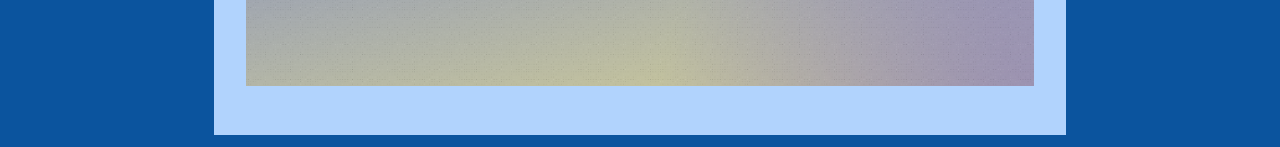
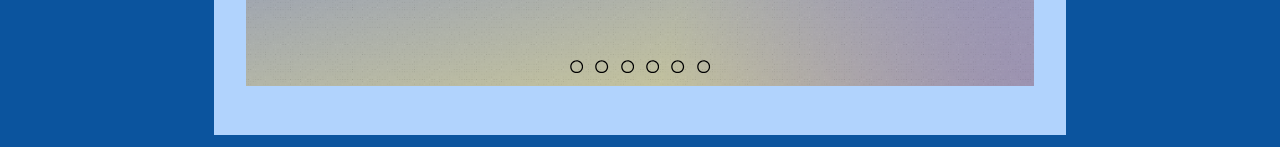
Before and after one commit to AntonioSusio/my-portfolio, a React (Vite) app: page /certificates in a window 1280 px wide. Shown: the part 749-896 px from the top of the page. Built offline with nearby package versions, Linux system fonts and the light colour scheme.

Commit message:
started to implement buttons circles for carousel images

```diff
--- a/src/components/Carousel.tsx
+++ b/src/components/Carousel.tsx
@@ -1,5 +1,6 @@
 import React from "react";
 import { IoMdArrowDropright, IoMdArrowDropleft } from "react-icons/io";
+import { FaRegCircle } from "react-icons/fa";
 
 interface CarouselProps {
   certificates: React.ReactNode[];
@@ -34,6 +35,12 @@ export default function Carousel({
     }
   }
 
+  const sliderButtonEl = certificates.map((_, index) => (
+    <button key={index}>
+      <FaRegCircle />
+    </button>
+  ));
+
   return (
     <div className="carousel-container flex">
       <button
@@ -53,6 +60,8 @@ export default function Carousel({
       >
         <IoMdArrowDropright />
       </button>
+
+      <div className="slider-buttons-container">{sliderButtonEl}</div>
     </div>
   );
 }
--- a/src/index.css
+++ b/src/index.css
@@ -473,6 +473,13 @@ img {
   right: 0;
 }
 
+.slider-buttons-container {
+  position: absolute;
+  bottom: .5rem;
+  left: 50%;
+  translate: -50%;
+}
+
 .lightbox-overlay {
   position: fixed;
   top: 0;
```
